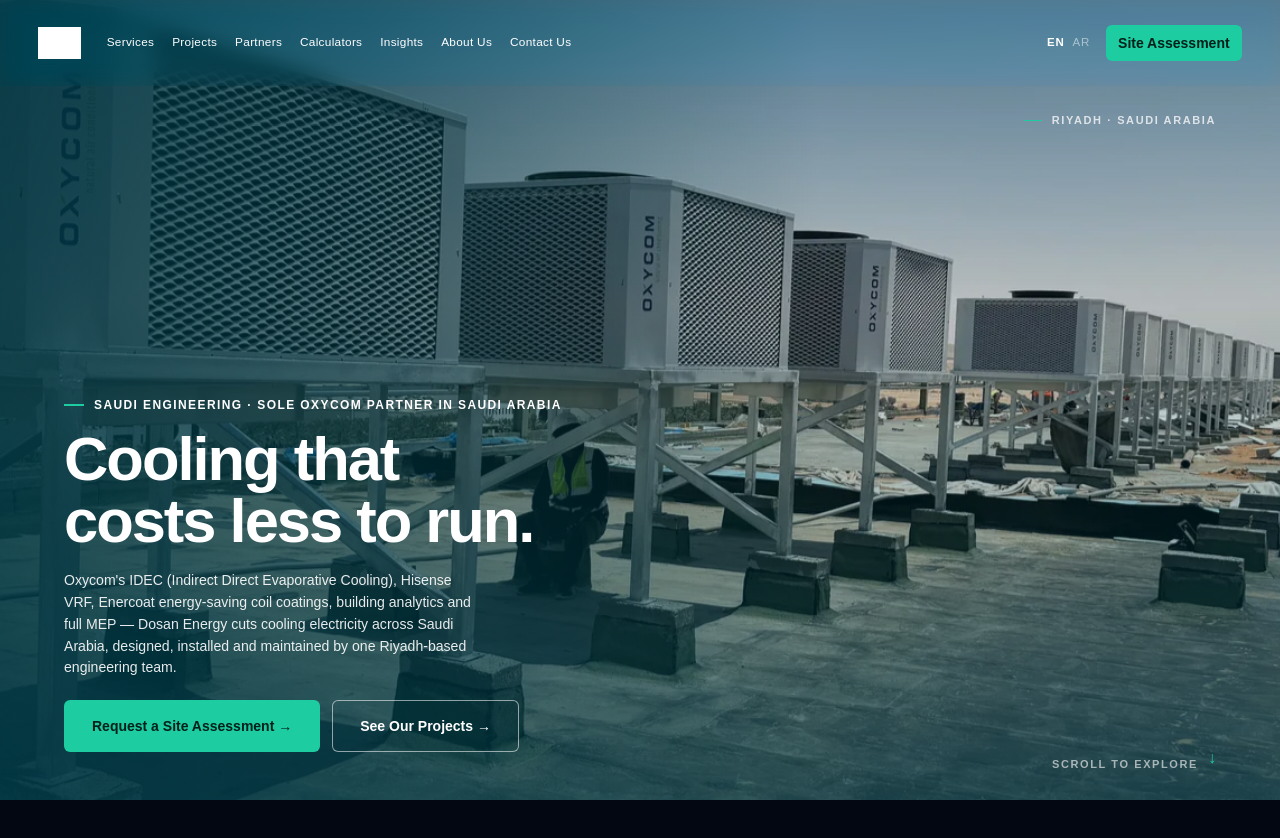
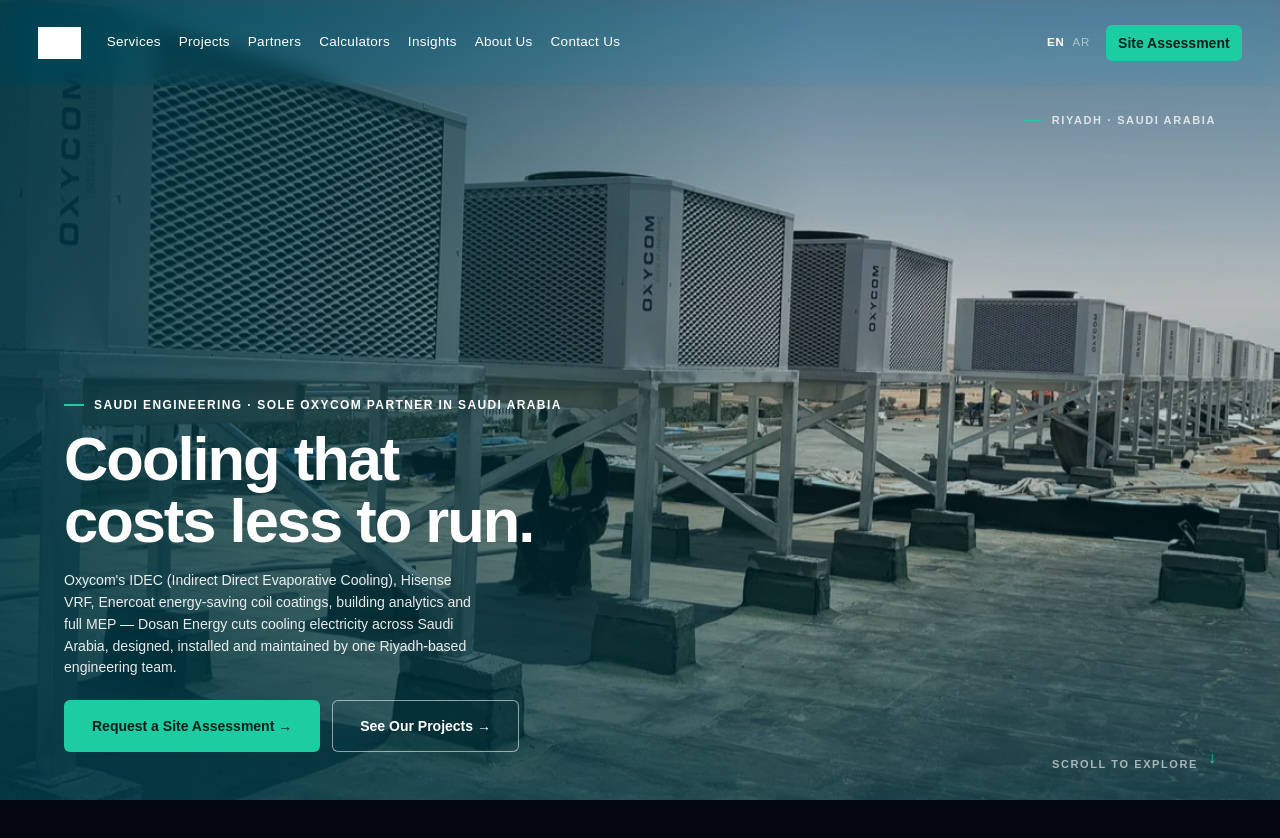
Before and after one commit to yasseno64/dosan-Energy, a React (Vite) app: page / in a window 1280 px wide. Shown: the top 838 px of the page. Built offline with nearby package versions, Linux system fonts and the light colour scheme; grey boxes are pictures that could not be loaded.

Commit message:
add hover to link in navbar

```diff
--- a/src/components/Navbar.tsx
+++ b/src/components/Navbar.tsx
@@ -113,7 +113,7 @@
               alignItems: "center",
               gap: "6px",
               flex: "0 0 auto",
-              fontSize: "11.8px",
+              fontSize: "13.5px",
               fontWeight: "500",
               letterSpacing: "0.3px",
               color: "rgb(255,255,255)",
@@ -121,6 +121,7 @@
               padding: "6px 0px",
               borderBottom: "1px solid transparent",
             }}
+            className="underline decoration-transparent hover:decoration-[#24a88b] decoration-[1.3px] underline-offset-7 "
           >
             {t(`navbar.${link.key}`)}
           </a>
```
